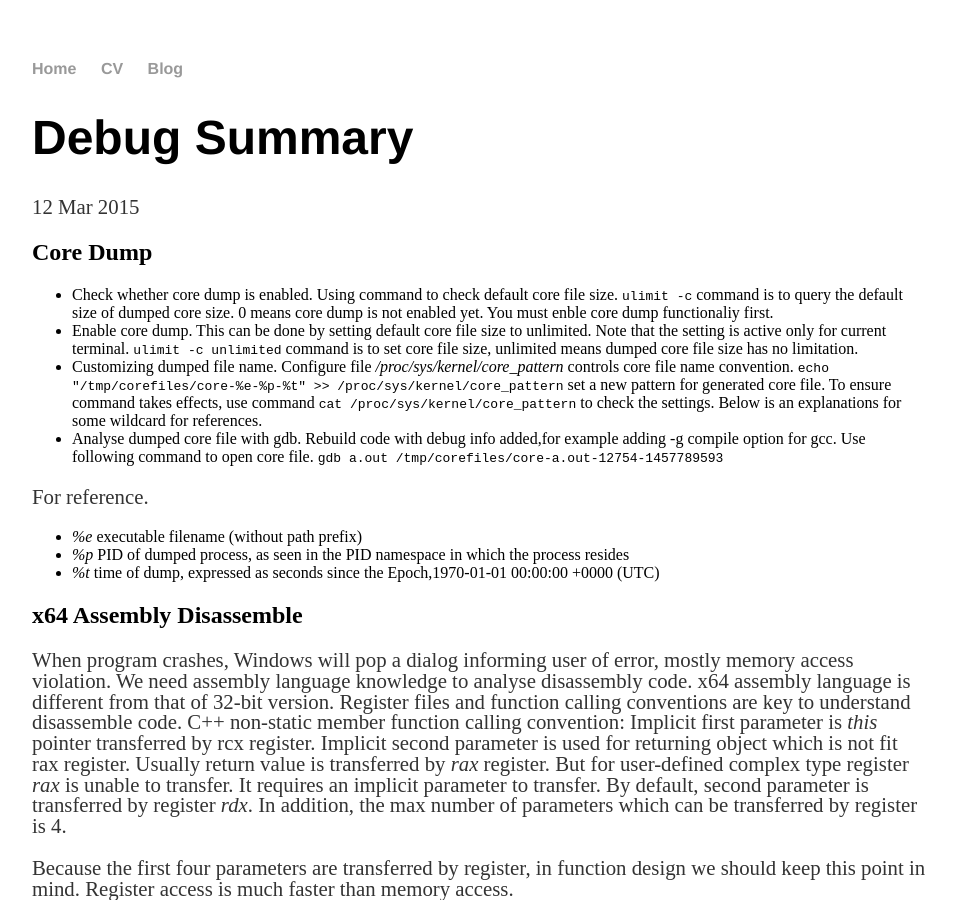
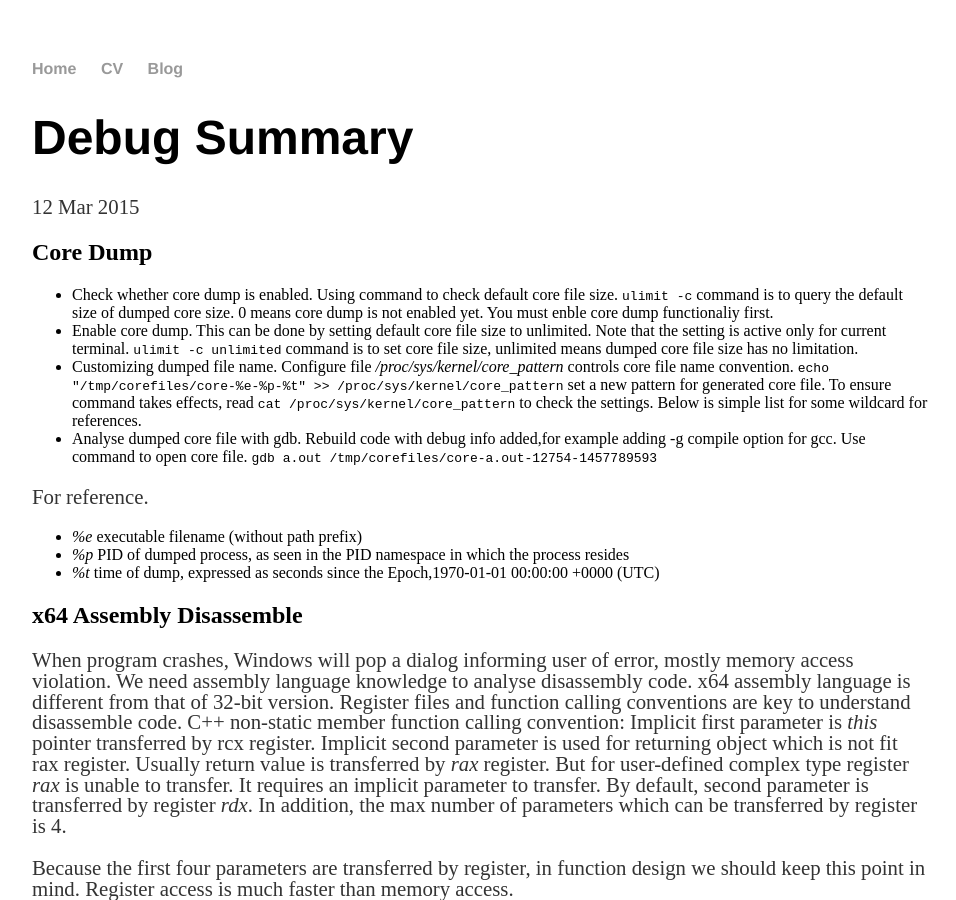
Before and after one commit to ychding11/ychding11.github.io, a Jekyll site: the page built from _posts/2015-03-12-Linux-Debug-summary.md, in a window 1280 px wide and 900 px high. Shown: the whole window, without its empty margins (160-1116 px from the left). Built offline with Jekyll 4.4.1, drawn with Linux system fonts in a browser that asks for light colours.

Commit message:
1. modify style

```diff
--- a/_posts/2015-03-12-Linux-Debug-summary.md
+++ b/_posts/2015-03-12-Linux-Debug-summary.md
@@ -14,9 +14,11 @@
   `ulimit -c unlimited` command is to set core file size, unlimited means
   dumped core file size has no limitation.
 - Customizing dumped file name. Configure file */proc/sys/kernel/core_pattern*  controls core file name convention.
-`echo "/tmp/corefiles/core-%e-%p-%t" >> /proc/sys/kernel/core_pattern` set a new pattern for generated core file. To ensure command takes effects, use command `cat /proc/sys/kernel/core_pattern` to check the settings. Below is an explanations for some wildcard for references.
+  `echo "/tmp/corefiles/core-%e-%p-%t" >> /proc/sys/kernel/core_pattern` set a new pattern for generated core file.
+  To ensure command takes effects, read `cat /proc/sys/kernel/core_pattern` to check the settings. Below is simple list
+  for some wildcard for references.
 - Analyse dumped core file with gdb. Rebuild code with debug info added,for example adding -g compile option for gcc.
-Use following command to open core file. `gdb a.out /tmp/corefiles/core-a.out-12754-1457789593`
+  Use command to open core file. `gdb a.out /tmp/corefiles/core-a.out-12754-1457789593`
 
 For reference.
 
@@ -51,11 +53,9 @@
 [Introduce to x64 assemble under Linux Platform](https://cs.nyu.edu/courses/fall11/CSCI-GA.2130-001/x64-intro.pdf) The paper
 mainly focus on C Compiler.
 [intel LEA instruction explaination](https://courses.engr.illinois.edu/ece390/archive/spr2002/books/labmanual/inst-ref-lea.html)
-*lea* instruction only calculate effective memory address, no memory
-access happens.
+*lea* instruction only calculate effective memory address, no memory access happens.
 The [link](http://stackoverflow.com/questions/1699748/what-is-the-difference-between-mov-and-lea)
 gives an comparison between *lea* instruction and *mov* instruction.
-
 
 ## Dynamic Shared Library
 
@@ -78,7 +78,8 @@
 
 Symbol relocation process may be delayed to some later time when a symbol is
 actually used. This is called *lazy relocation process*. Using *-z now* linker
-option can cancell it.  This [paper](https://cseweb.ucsd.edu/~gbournou/CSE131/the_inside_story_on_shared_libraries_and_dynamic_loading.pdf)
+option can cancell it.
+This [paper](https://cseweb.ucsd.edu/~gbournou/CSE131/the_inside_story_on_shared_libraries_and_dynamic_loading.pdf)
 introduces some debug skils about load dependencies errors. Some of them
 are very interesting.
 
```
